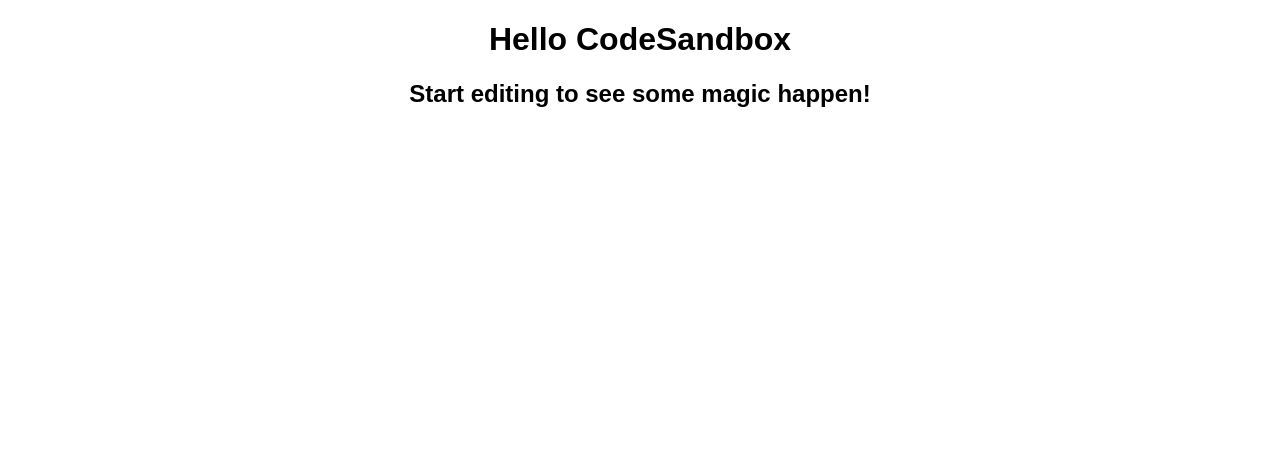
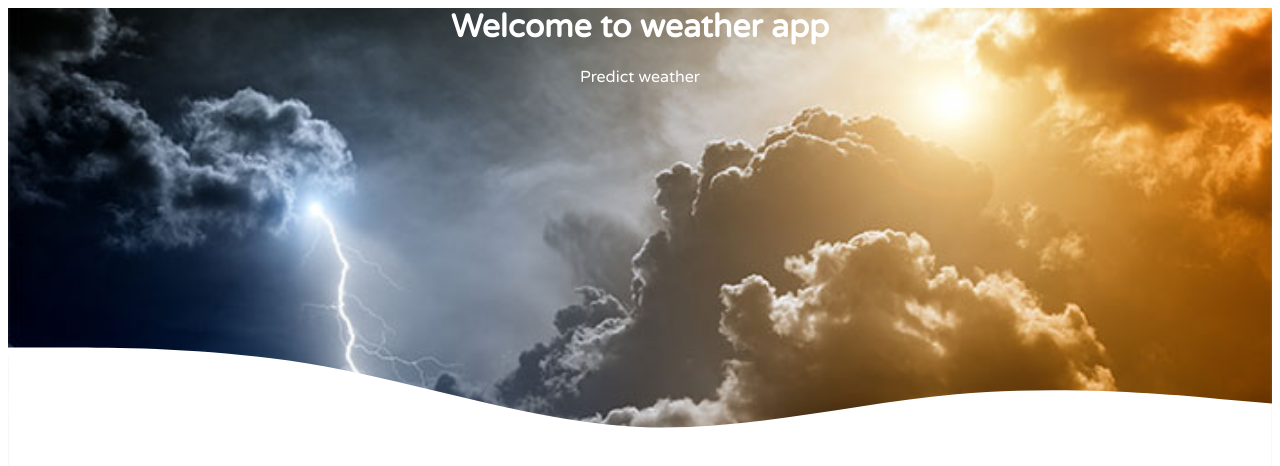
Before and after one commit to Debdatta123/WeatherApp, a React (Create React App) app: page / in a window 1280 px wide. Shown: the top 466 px of the page. Built offline with nearby package versions, Linux system fonts and the light colour scheme.

Commit message:
first commit

```diff
--- a/public/index.html
+++ b/public/index.html
@@ -1,43 +1,16 @@
 <!DOCTYPE html>
 <html lang="en">
+  <head>
+    <title>React Weather App</title>
+    <link
+      href="https://fonts.googleapis.com/css2?family=Varela+Round&display=swap"
+      rel="stylesheet"
+    />
+    <link rel="stylesheet" href="styles.css" />
+  </head>
 
-<head>
-	<meta charset="utf-8">
-	<meta name="viewport" content="width=device-width, initial-scale=1, shrink-to-fit=no">
-	<meta name="theme-color" content="#000000">
-	<!--
-      manifest.json provides metadata used when your web app is added to the
-      homescreen on Android. See https://developers.google.com/web/fundamentals/engage-and-retain/web-app-manifest/
-    -->
-	<link rel="manifest" href="%PUBLIC_URL%/manifest.json">
-	<link rel="shortcut icon" href="%PUBLIC_URL%/favicon.ico">
-	<!--
-      Notice the use of %PUBLIC_URL% in the tags above.
-      It will be replaced with the URL of the `public` folder during the build.
-      Only files inside the `public` folder can be referenced from the HTML.
-
-      Unlike "/favicon.ico" or "favicon.ico", "%PUBLIC_URL%/favicon.ico" will
-      work correctly both with client-side routing and a non-root public URL.
-      Learn how to configure a non-root public URL by running `npm run build`.
-    -->
-	<title>React App</title>
-</head>
-
-<body>
-	<noscript>
-		You need to enable JavaScript to run this app.
-	</noscript>
-	<div id="root"></div>
-	<!--
-      This HTML file is a template.
-      If you open it directly in the browser, you will see an empty page.
-
-      You can add webfonts, meta tags, or analytics to this file.
-      The build step will place the bundled scripts into the <body> tag.
-
-      To begin the development, run `npm start` or `yarn start`.
-      To create a production bundle, use `npm run build` or `yarn build`.
-    -->
-</body>
-
+  <body>
+    <div id="root"></div>
+    <script src="../src/index.js" type="text/jsx"></script>
+  </body>
 </html>
--- /dev/null
+++ b/public/styles.css
@@ -0,0 +1,33 @@
+.Topsection {
+  /* width: 100vh; */
+  /* height: 100vh; */
+  margin: 0;
+  padding: 0;
+  overflow: hidden;
+}
+.curved {
+  margin: 0;
+  padding: 0;
+  width: 100%;
+  height: 30rem;
+  background-image: url("w.jpg");
+  background-repeat: no-repeat;
+  background-position: center;
+  background-size: cover;
+  color: white;
+  text-align: center;
+  position: relative;
+  font-family: "Varela Round", sans-serif;
+}
+.curved h1 {
+  margin-top: 0;
+}
+.curved p {
+  margin: 0 5rem 0 5rem;
+}
+.curved svg {
+  display: block;
+  position: absolute;
+  bottom: 0;
+  left: 0;
+}
--- a/src/App.js
+++ /dev/null
@@ -1,11 +0,0 @@
-import React from "react";
-import "./styles.css";
-
-export default function App() {
-  return (
-    <div className="App">
-      <h1>Hello CodeSandbox</h1>
-      <h2>Start editing to see some magic happen!</h2>
-    </div>
-  );
-}
--- /dev/null
+++ b/src/components/App.jsx
@@ -0,0 +1,9 @@
+import React from "react";
+import Topsection from "./Topsection";
+export default function App() {
+  return (
+    <div>
+      <Topsection />
+    </div>
+  );
+}
--- /dev/null
+++ b/src/components/Topsection.jsx
@@ -0,0 +1,23 @@
+import React from "react";
+
+function Topsection() {
+  return (
+    <div class="curved">
+      <h1>Welcome to weather app</h1>
+      <p>Predict weather</p>
+      <svg xmlns="http://www.w3.org/2000/svg" viewBox="0 0 1440 320">
+        <path
+          fill="#fff"
+          fill-opacity="1"
+          d="M0,160L60,160C120,160,240,160,360,181.3C480,
+      203,600,245,720,250.7C840,256,960,224,1080,213.3C1200,203,1320,213,1380,
+      218.7L1440,224L1440,320L1380,320C1320,320,1200,320,1080,320C960,320,840,
+      320,720,320C600,320,480,320,360,320C240,320,120,320,60,
+      320L0,320Z"
+        />
+      </svg>
+    </div>
+  );
+}
+
+export default Topsection;
--- a/src/index.js
+++ b/src/index.js
@@ -1,12 +1,5 @@
 import React from "react";
 import ReactDOM from "react-dom";
+import App from "./components/App";
 
-import App from "./App";
-
-const rootElement = document.getElementById("root");
-ReactDOM.render(
-  <React.StrictMode>
-    <App />
-  </React.StrictMode>,
-  rootElement
-);
+ReactDOM.render(<App />, document.getElementById("root"));
--- a/src/styles.css
+++ /dev/null
@@ -1,4 +0,0 @@
-.App {
-  font-family: sans-serif;
-  text-align: center;
-}
```
Also changed, not shown: public/w.jpg (added).
